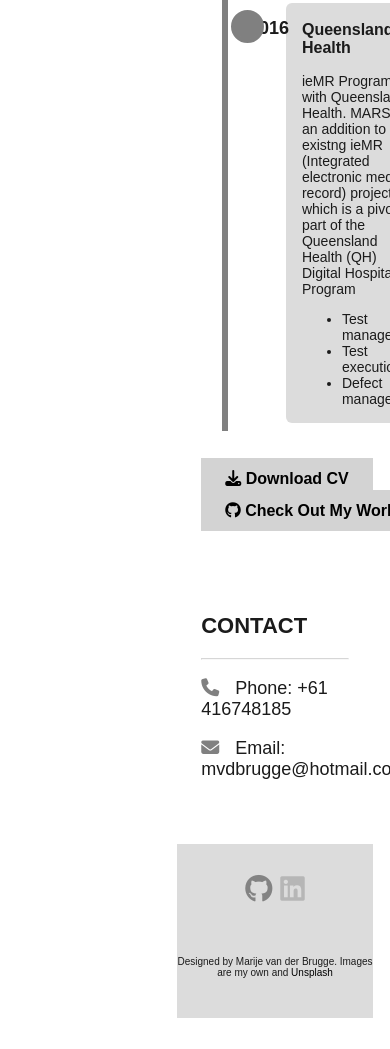
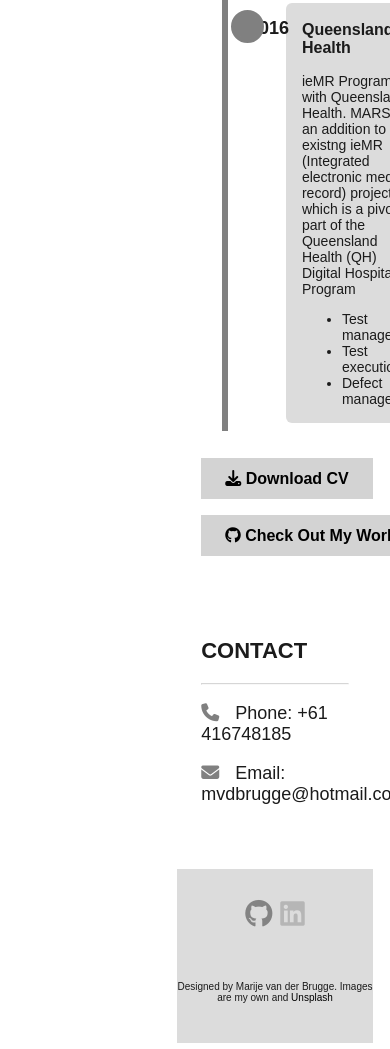
Before and after one commit to marijeb/marijeb.github-io, a plain HTML site: page index.html in a window 390 px wide. Shown: the part 4054-5103 px from the top of the page. Before the commit the page ends 5078 px from the top, so only its background shows below. Drawn offline with Linux system fonts and the light colour scheme.

Commit message:
Update styles.css

```diff
--- a/styles/styles.css
+++ b/styles/styles.css
@@ -54,10 +54,11 @@ body {
   padding: 30px 10px;
 }
 
-/* When the height of the screen is less than 450 pixels, change the font-size of the links and position the close button again, so they don't overlap */
+/* When the height of the screen is less than 450 pixels, change the font-size of the links  */
 @media screen and (max-height: 450px) {
   .sidenav {padding-top: 15px;}
   .sidenav a {font-size: 14px;}
+
 }
 
 /* Header  */
@@ -307,6 +308,7 @@ ul {font-size: 14px;
     }
 
     .column-mywork-right {
+        padding-top: 25px;
         width: 100%;
     }
 }
```
